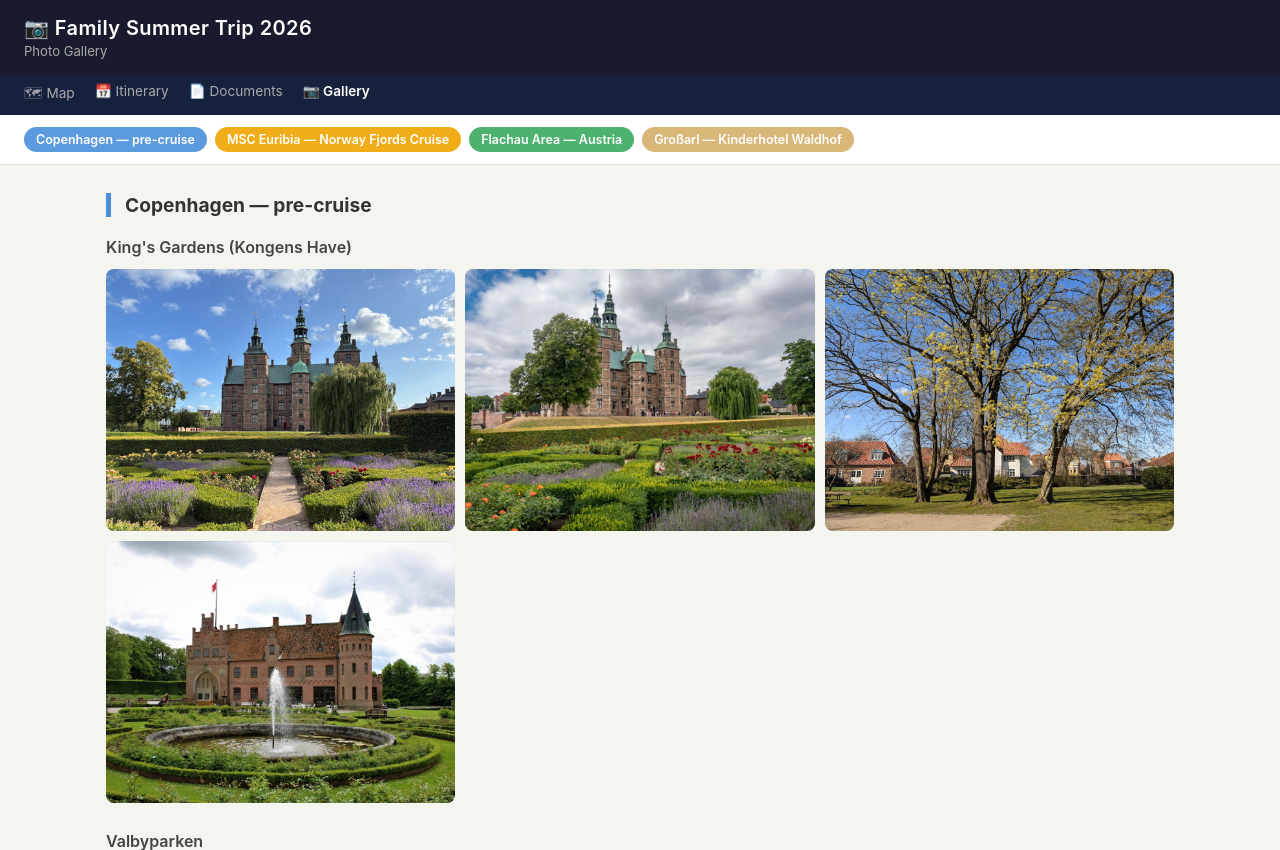
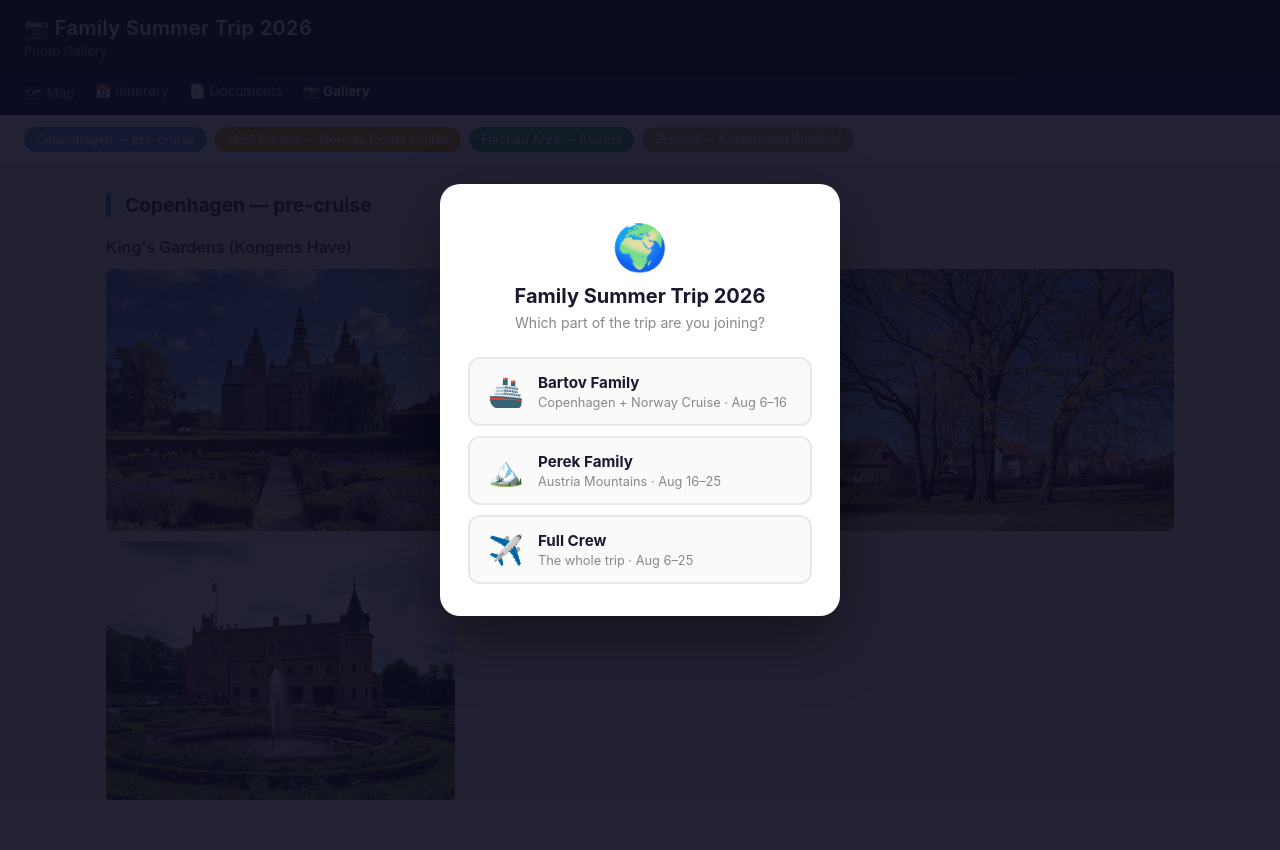
Before and after one commit to doronbt31/trip-planner, a FastAPI app: page /gallery in a window 1280 px wide. Shown: the top 850 px of the page. After the commit the page ends 800 px from the top, so only its background shows below. Run offline with FastAPI, Linux system fonts and the light colour scheme.

Commit message:
Add family filter welcome screen
On first visit, overlay asks which part of the trip you are joining.
Selection saved to localStorage. Pages hide irrelevant legs via
data-filter-leg attributes. Nav badge shows active filter.

Co-Authored-By: Claude Sonnet 4.6 <noreply@anthropic.com>

```diff
--- /dev/null
+++ b/static/js/family-filter.js
@@ -0,0 +1,174 @@
+/**
+ * Family Filter — welcome overlay + per-page leg filtering.
+ *
+ * Three modes stored in localStorage('trip_family'):
+ *   bartov → Copenhagen + Cruise (Aug 6–16)
+ *   perek  → Austria Flachau + Großarl (Aug 16–25)
+ *   both   → Full trip
+ *
+ * Pages opt-in by adding data-filter-leg="<leg_id>" to any element.
+ */
+(function () {
+  'use strict';
+
+  const KEY = 'trip_family';
+
+  const FAMILIES = {
+    bartov: {
+      label: 'Bartov Family',
+      legs: ['copenhagen_pre', 'cruise'],
+      emoji: '🚢',
+      desc: 'Copenhagen + Norway Cruise · Aug 6–16',
+      color: '#378ADD',
+    },
+    perek: {
+      label: 'Perek Family',
+      legs: ['austria_flachau', 'grossarl'],
+      emoji: '🏔️',
+      desc: 'Austria Mountains · Aug 16–25',
+      color: '#3aaa5e',
+    },
+    both: {
+      label: 'Full Crew',
+      legs: ['copenhagen_pre', 'cruise', 'austria_flachau', 'grossarl'],
+      emoji: '✈️',
+      desc: 'The whole trip · Aug 6–25',
+      color: '#8b5cf6',
+    },
+  };
+
+  // ── Filter ────────────────────────────────────────────────────────────────
+
+  function applyFilter(key) {
+    const family = FAMILIES[key] || FAMILIES.both;
+    document.querySelectorAll('[data-filter-leg]').forEach(function (el) {
+      var leg = el.dataset.filterLeg;
+      el.style.display = family.legs.indexOf(leg) !== -1 ? '' : 'none';
+    });
+    renderNavBadge(key);
+  }
+
+  // ── Nav badge ─────────────────────────────────────────────────────────────
+
+  function renderNavBadge(key) {
+    var existing = document.getElementById('fam-badge');
+    if (existing) existing.remove();
+
+    var nav = document.querySelector('nav');
+    if (!nav) return;
+
+    var family = FAMILIES[key] || FAMILIES.both;
+    var btn = document.createElement('button');
+    btn.id = 'fam-badge';
+    btn.title = 'Change family view';
+    btn.innerHTML = family.emoji + ' <span style="font-size:0.75rem">' + family.label + '</span>';
+    btn.style.cssText = [
+      'margin-left:auto',
+      'background:rgba(255,255,255,0.13)',
+      'border:1px solid rgba(255,255,255,0.22)',
+      'border-radius:20px',
+      'color:#fff',
+      'padding:3px 12px',
+      'font-size:0.82rem',
+      'cursor:pointer',
+      'display:flex',
+      'align-items:center',
+      'gap:5px',
+      'font-family:inherit',
+      'white-space:nowrap',
+    ].join(';');
+    btn.onmouseover = function () { btn.style.background = 'rgba(255,255,255,0.22)'; };
+    btn.onmouseout  = function () { btn.style.background = 'rgba(255,255,255,0.13)'; };
+    btn.onclick = showOverlay;
+    nav.appendChild(btn);
+  }
+
+  // ── Overlay ───────────────────────────────────────────────────────────────
+
+  function showOverlay() {
+    var ov = document.getElementById('fam-overlay');
+    if (ov) ov.style.display = 'flex';
+  }
+
+  function hideOverlay() {
+    var ov = document.getElementById('fam-overlay');
+    if (ov) ov.style.display = 'none';
+  }
+
+  function selectFamily(key) {
+    localStorage.setItem(KEY, key);
+    applyFilter(key);
+    hideOverlay();
+  }
+  window._tripSelectFamily = selectFamily;
+
+  function createOverlay() {
+    var ov = document.createElement('div');
+    ov.id = 'fam-overlay';
+    ov.style.cssText = [
+      'display:none',
+      'position:fixed',
+      'inset:0',
+      'background:rgba(10,10,30,0.9)',
+      'z-index:9999',
+      'align-items:center',
+      'justify-content:center',
+      'font-family:-apple-system,BlinkMacSystemFont,"Segoe UI",sans-serif',
+    ].join(';');
+
+    var cards = Object.entries(FAMILIES).map(function (entry) {
+      var k = entry[0], f = entry[1];
+      return [
+        '<button onclick="window._tripSelectFamily(\'' + k + '\')"',
+        ' style="display:flex;align-items:center;gap:14px;padding:14px 18px;',
+        'border-radius:12px;border:2px solid #e8e8e8;background:#fafafa;',
+        'cursor:pointer;text-align:left;width:100%;font-family:inherit;',
+        'transition:all 0.15s;"',
+        ' onmouseover="this.style.borderColor=\'' + f.color + '\';this.style.background=\'#f5faff\'"',
+        ' onmouseout="this.style.borderColor=\'#e8e8e8\';this.style.background=\'#fafafa\'"',
+        '>',
+        '<span style="font-size:1.8rem">' + f.emoji + '</span>',
+        '<div>',
+        '<div style="font-size:0.95rem;font-weight:700;color:#1a1a2e">' + f.label + '</div>',
+        '<div style="font-size:0.8rem;color:#888;margin-top:3px">' + f.desc + '</div>',
+        '</div>',
+        '</button>',
+      ].join('');
+    }).join('');
+
+    ov.innerHTML = [
+      '<div style="background:#fff;border-radius:20px;padding:36px 28px 32px;',
+      'max-width:400px;width:90%;text-align:center;',
+      'box-shadow:0 24px 64px rgba(0,0,0,0.45);">',
+      '<div style="font-size:2.8rem;margin-bottom:10px">🌍</div>',
+      '<h2 style="font-size:1.25rem;font-weight:700;color:#1a1a2e;margin-bottom:6px">',
+      'Family Summer Trip 2026</h2>',
+      '<p style="font-size:0.88rem;color:#888;margin-bottom:26px">',
+      'Which part of the trip are you joining?</p>',
+      '<div style="display:flex;flex-direction:column;gap:10px">',
+      cards,
+      '</div>',
+      '</div>',
+    ].join('');
+
+    document.body.appendChild(ov);
+  }
+
+  // ── Init ──────────────────────────────────────────────────────────────────
+
+  function init() {
+    createOverlay();
+    var saved = localStorage.getItem(KEY);
+    if (!saved) {
+      showOverlay();
+    } else {
+      applyFilter(saved);
+    }
+  }
+
+  if (document.readyState === 'loading') {
+    document.addEventListener('DOMContentLoaded', init);
+  } else {
+    init();
+  }
+})();
--- a/templates/gallery.html
+++ b/templates/gallery.html
@@ -252,7 +252,8 @@
     } %}
     <a class="leg-tab"
        href="#leg-{{ leg_id }}"
-       style="background: {{ leg_colors.get(leg_id, '#888') }}">
+       style="background: {{ leg_colors.get(leg_id, '#888') }}"
+       data-filter-leg="{{ leg_id }}">
       {{ leg_data.name }}
     </a>
     {% endfor %}
@@ -261,7 +262,7 @@
   <main>
     {% for leg_id, leg_data in gallery.items() %}
     {% set sections = leg_data.stops + leg_data.cruise_ports %}
-    <section class="leg-section" id="leg-{{ leg_id }}">
+    <section class="leg-section" id="leg-{{ leg_id }}" data-filter-leg="{{ leg_id }}">
       <h2 class="leg-title leg-{{ leg_id }}">{{ leg_data.name }}</h2>
 
       {% for section in sections %}
@@ -346,5 +347,6 @@
     });
   </script>
 
+  <script src="/static/js/family-filter.js"></script>
 </body>
 </html>
--- a/templates/index.html
+++ b/templates/index.html
@@ -272,7 +272,7 @@
         "grossarl": "#C9A84C"
       } %}
       {% set color = colors.get(leg.id, "#888888") %}
-      <a class="leg-card" href="/itinerary#leg-{{ leg.id }}">
+      <a class="leg-card" href="/itinerary#leg-{{ leg.id }}" data-filter-leg="{{ leg.id }}">
         <div class="leg-card-accent" style="background: {{ color }}"></div>
         <div class="leg-card-body">
           <div class="leg-type-badge">{{ leg.type | upper }}</div>
@@ -339,5 +339,6 @@
     }
   </script>
 
+  <script src="/static/js/family-filter.js"></script>
 </body>
 </html>
--- a/templates/itinerary.html
+++ b/templates/itinerary.html
@@ -378,7 +378,8 @@
     {% for leg in legs_meta %}
     <a class="leg-tab"
        href="#leg-{{ leg.id }}"
-       style="background: {{ leg.color }}">
+       style="background: {{ leg.color }}"
+       data-filter-leg="{{ leg.id }}">
       {{ leg.name }}
     </a>
     {% endfor %}
@@ -395,7 +396,7 @@
         {% endif %}
         {% set ns.current_leg_id = day.leg_id %}
         {% for leg in legs_meta if leg.id == day.leg_id %}
-        <div class="leg-section" id="leg-{{ leg.id }}">
+        <div class="leg-section" id="leg-{{ leg.id }}" data-filter-leg="{{ leg.id }}">
           <div class="leg-header" style="background: {{ leg.color }}">
             <h2>{{ leg.name }}</h2>
             <div class="leg-dates">{{ leg.date_range }}</div>
@@ -555,5 +556,6 @@
 
   </main>
 
+  <script src="/static/js/family-filter.js"></script>
 </body>
 </html>
```
Also changed, not shown: templates/map.html (+5 -4 lines).
